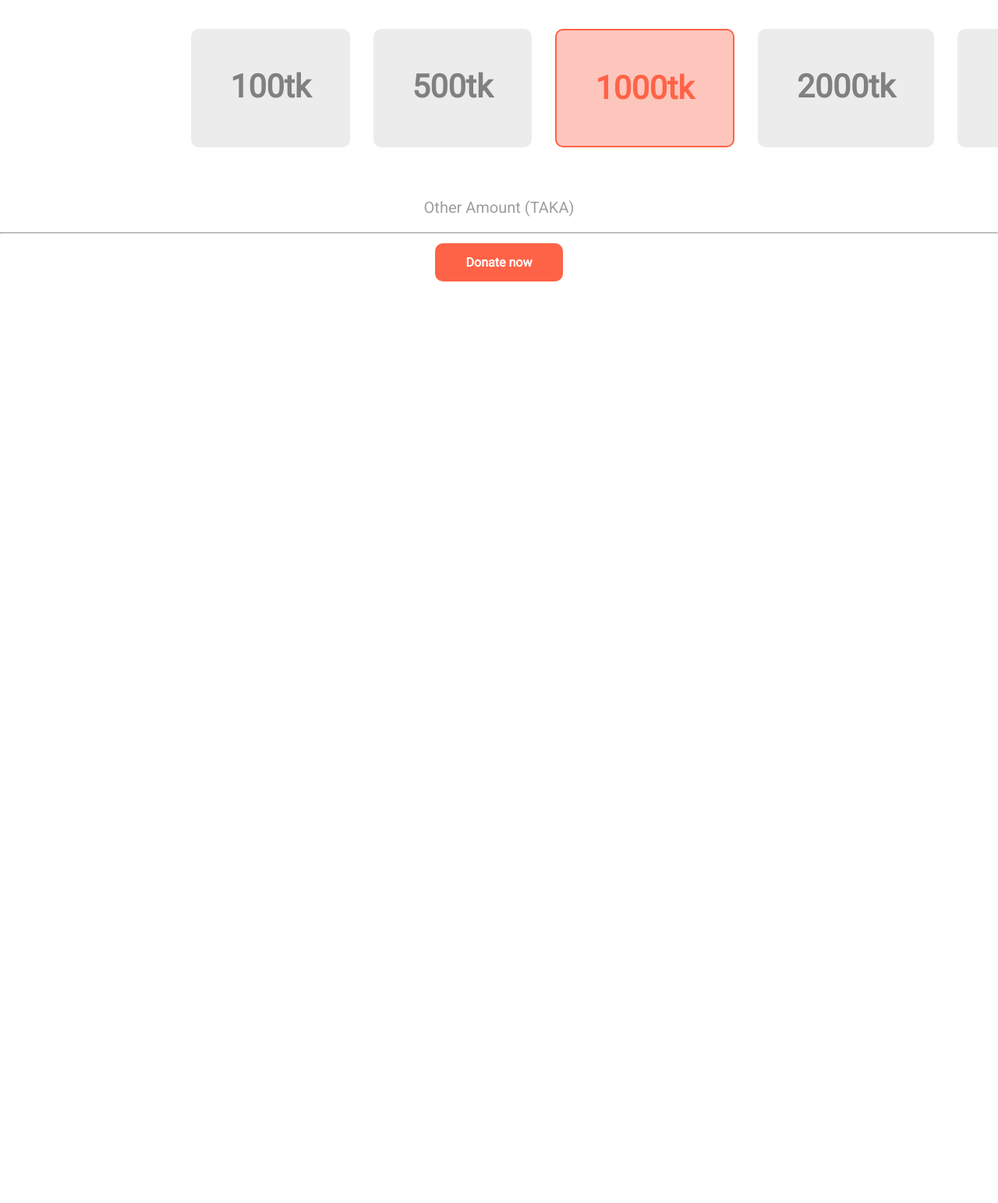
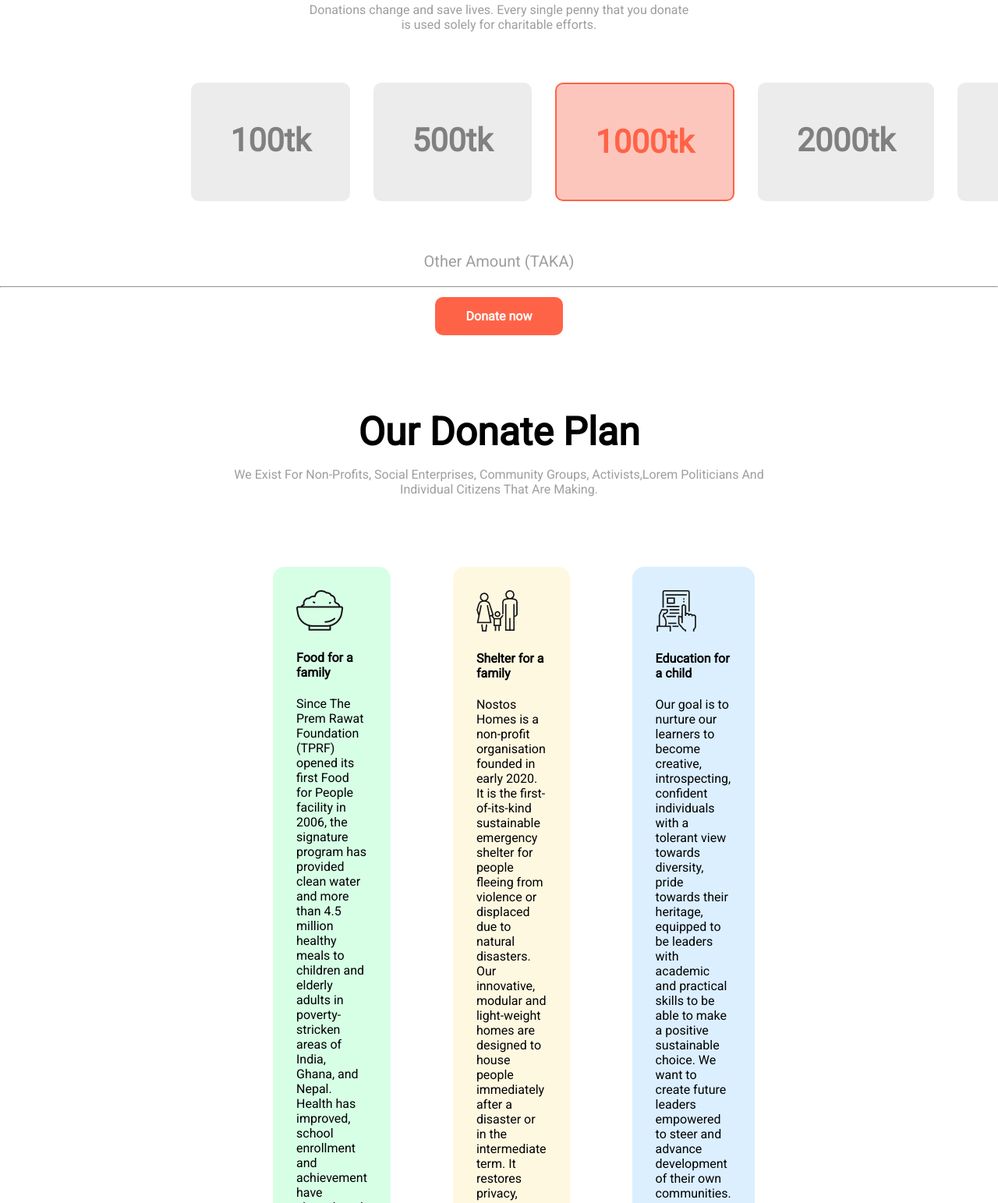
Before and after one commit to rifatmahmud21/assignment-1-2022, a plain HTML site: page index.html in a window 1280 px wide. Shown: the part 1094-2637 px from the top of the page at 78% size. Before the commit the page ends 1455 px from the top, so only its background shows below. Drawn offline with Linux system fonts and the light colour scheme.

Commit message:
3rd commit

```diff
--- a/index.html
+++ b/index.html
@@ -40,6 +40,52 @@
             <a target="_blank" class="button" href="https://dribbble.com/Rifat2712">Donate now</a>
         </div>
     </section>
+    <section class="Donate-Plan">
+        <h2>Our Donate Plan</h2>
+        <p class="Donate-Plan-sub-title">We Exist For Non-Profits, Social Enterprises, Community Groups, Activists,Lorem
+            Politicians And <br>
+            Individual
+            Citizens That
+            Are Making.</p>
+
+        <div class="planing">
+            <div id="food-section">
+                <img src="icons/food.png" alt="">
+                <h4>Food for a family</h4>
+                <p>Since The Prem Rawat Foundation (TPRF) opened its first Food for People facility in 2006, the
+                    signature program has
+                    provided clean water and more than 4.5 million healthy meals to children and elderly adults in
+                    poverty-stricken areas of
+                    India, Ghana, and Nepal. Health has improved, school enrollment and achievement have skyrocketed,
+                    crime has dropped, and
+                    local economies have started to bloom.</p>
+            </div>
+            <div id="shelter-section">
+                <img src="icons/shelter.png" alt="">
+                <h4>Shelter for a family</h4>
+                <p>Nostos Homes is a non-profit organisation founded in early 2020. It is the first-of-its-kind
+                    sustainable emergency
+                    shelter for people fleeing from violence or displaced due to natural disasters. Our innovative,
+                    modular and light-weight
+                    homes are designed to house people immediately after a disaster or in the intermediate term. It
+                    restores privacy,
+                    personal dignity and safety.</p>
+            </div>
+            <div id="education-section">
+                <img src="icons/Frame-1.png" alt="">
+                <h4>Education for a child</h4>
+                <p>Our goal is to nurture our learners to become creative, introspecting, confident individuals with a
+                    tolerant
+                    view towards diversity, pride towards their heritage, equipped to be leaders with academic and
+                    practical skills to be
+                    able to make a positive sustainable choice.
+
+                    We want to create future leaders empowered to steer and advance development of their own
+                    communities.</p>
+            </div>
+        </div>
+
+    </section>
 </body>
 
 </html>
--- a/style.css
+++ b/style.css
@@ -14,9 +14,11 @@ h2 {
     font-size: 50px;
     font-weight: 700;
     text-align: center;
+    margin-top: 110px;
     margin-bottom: 5px;
     color: rgb(0, 0, 0);
 }
+
 
 .main-banner {
     padding: 200px;
@@ -79,3 +81,37 @@ section p {
 .pay-donation {
     text-align: center;
 }
+
+.Donate-Plan-sub-title {
+    text-align: center;
+    color: rgb(158, 158, 158);
+}
+
+.planing {
+    display: flex;
+}
+
+.planing p {
+    color: black;
+}
+
+.planing div {
+    padding: 30px;
+    margin: 40px;
+    background-color: beige;
+    border-radius: 15px;
+}
+
+#food-section {
+    background-color: rgb(215, 255, 230);
+    margin-left: 350px;
+}
+
+#shelter-section {
+    background-color: rgb(255, 248, 225);
+}
+
+#education-section {
+    background-color: rgb(219, 239, 255);
+    margin-right: 350px;
+}
```
Also changed, not shown: icons/Frame-1.png (added), icons/food.png (added), icons/shelter.png (added).
